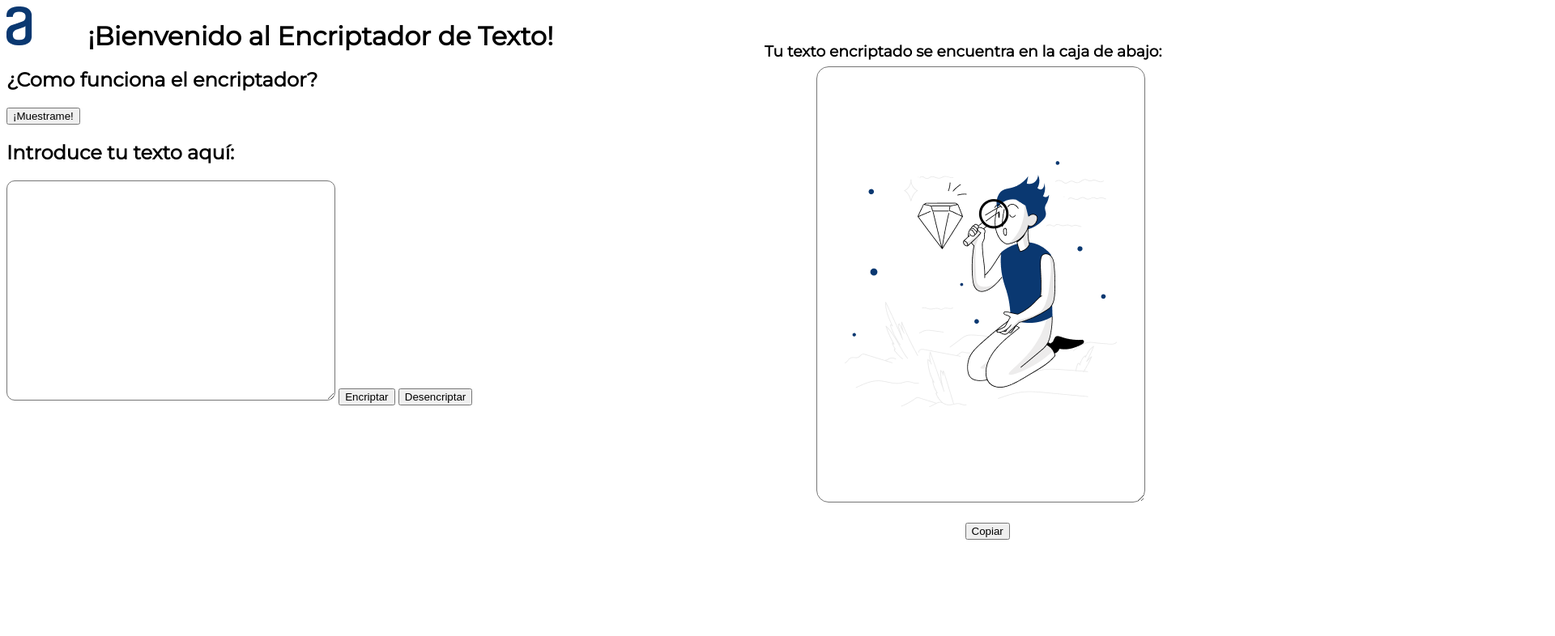
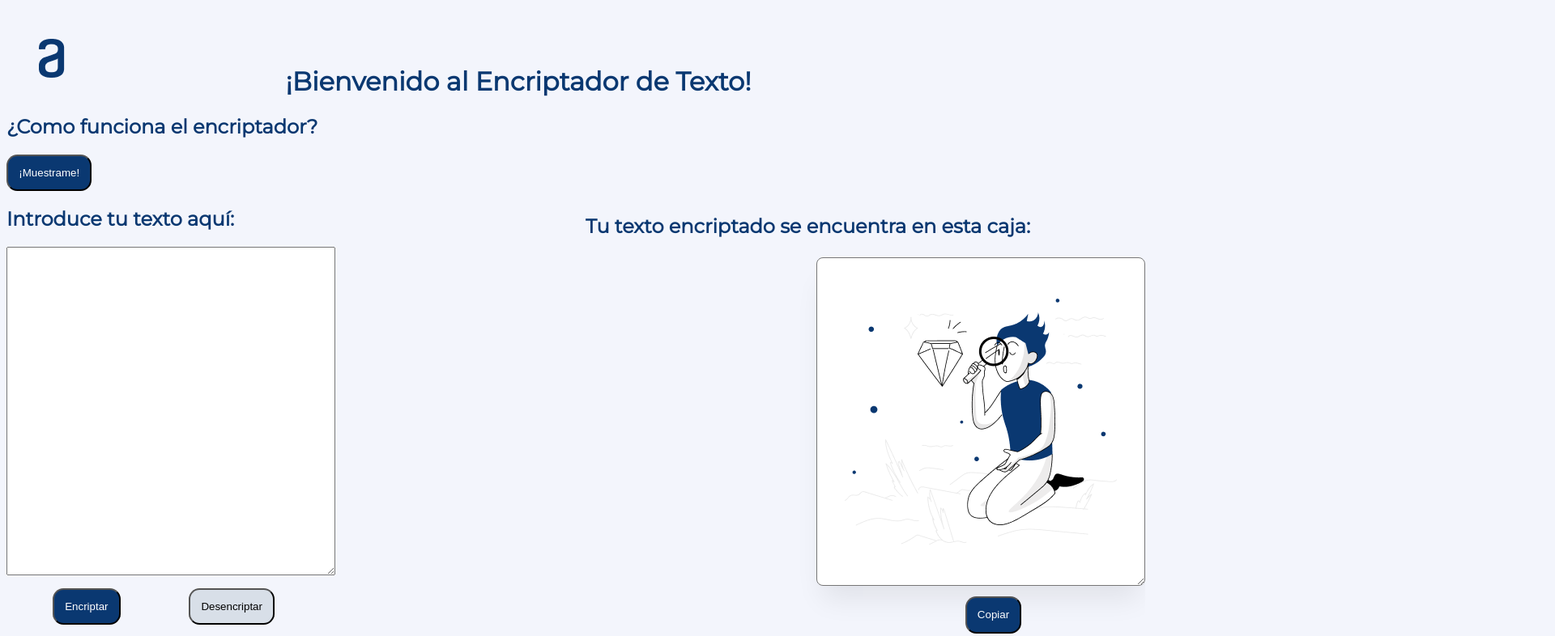
Before and after one commit to OscarMeezs04/encriptador-de-texto, a plain HTML site: page index.html in a window 1280 px wide. Shown: the top 786 px of the page at 81% size, 1920 px wide, since content can reach past the window. Drawn offline with Linux system fonts and the light colour scheme.

Commit message:
Finalización CSS pt 1

```diff
--- a/index.html
+++ b/index.html
@@ -16,7 +16,7 @@
             <img src="Imagenes/Vector.png" alt="Logo Alura" class="Logo">
             <h1 class="Titulo">¡Bienvenido al Encriptador de Texto!</h1>
             <h2 class="SubTitulo">¿Como funciona el encriptador?</h2>
-            <input type="button" value="¡Muestrame!" onclick="Display()"></input>
+            <input type="button" value="¡Muestrame!" class="Boton" onclick="Display()"></input>
 
             <div id="ReglasEncriptador">
 
@@ -35,14 +35,14 @@
 
         <main>
             <section class="Input">
-                <h2>Introduce tu texto aquí:</h2>
-                <textarea class="Caja" placeholder="Ingresa tu texto" id="mensaje" inputmode="latin"> </textarea>
-                <input type="submit"  value="Encriptar" class="Boton" onclick="Encriptar()">
+                <h2 class="SubTitulo">Introduce tu texto aquí:</h2>
+                <textarea class="Caja" id="mensaje" inputmode="latin" placeholder="Ingresa tu texto aqui"> </textarea>
+                <input type="submit"  value="Encriptar" class="Boton" onclick="Encriptar()" id="encriptador">
                 <input type="submit" value="Desencriptar" class="Boton" onclick="Desencriptar()" id="Des">
 
             </section>
             <section>
-                <h3 id="CajaTexto">Tu texto encriptado se encuentra en la caja de abajo:</h3>
+                <h2 class="SubTitulo" id="CajaTexto">Tu texto encriptado se encuentra en esta caja:</h2>
                 <textarea id="resultado" readonly> </textarea>
                 <input type="button" value="Copiar" class="Boton" id="Copy" onclick="copiarAlPortapapeles(resultado)">
             </section>
--- a/prueba.css
+++ /dev/null
@@ -1,56 +0,0 @@
-body{
-    font-family: 'Montserrat', sans-serif;
-    font-weight: bold;
-    background-color: #f3f5fc;
-}
-
-.Logo{
-    width: Fixed (120px);
-    height: Fixed (48px);
-    top: 40px;
-    left: 40px;
-    gap: 40px;
-}
-
-.Titulo{
-    position: relative;
-    display: inline;
-    margin: 0.5em 2em;
-    text-align: center;
-}
-
-#ReglasEncriptador{
-    display: none;
-}
-
-
-.Caja{
-    position: relative;
-    width: 30em;
-    height: 20em;
-    border-radius: 10px;
-}
-
-#CajaTexto{
-    position: relative;
-    left: 50em;
-    bottom: 25em;
-}
-
-#resultado{
-    position: relative;
-    width: 30em;
-    height: 40em;
-    bottom: 36em;
-    left: 75em;
-    border-radius: 15px;
-    background-image: url(/Imagenes/Muñeco.png);
-    background-repeat: no-repeat;
-    background-position: center;
-}
-
-#Copy{
-    position: relative;
-    bottom: 33em;
-    left: 58em;
-}
--- a/style.css
+++ b/style.css
@@ -1,51 +1,96 @@
 body{
     font-family: 'Montserrat', sans-serif;
     font-weight: bold;
+    background-color: #f3f5fc;
 }
 
 .Logo{
+    position: relative;
     width: Fixed (120px);
     height: Fixed (48px);
     top: 40px;
     left: 40px;
     gap: 40px;
 }
+.Titulo{
+    text-align: center;
+    position: relative;
+    padding: auto;
+    color: #0a3871;
+}
 
-.Titulo{
-    position: relative;
-    display: inline;
-    margin: 0.5em 2em;
-    text-align: center;
+.SubTitulo{
+    color: #0a3871;
 }
 
 #ReglasEncriptador{
     display: none;
+    margin: 0 auto;
 }
 
+.ListaReglas{
+    width: 40%;
+    display: inline-block;
+    vertical-align: top;
+}
 
 .Caja{
+    display: inline;
     position: relative;
     width: 30em;
-    height: 20em;
-    border-radius: 10px;
+    height: 30em;
+}
+
+.Boton{
+    background-color: #0a3871;
+    color: white;
+    padding: 1em;
+    border-radius: 1em;
+}
+
+.Boton:hover{
+    text-decoration: underline;
+    transition: 400ms;
+    transform: scale(1.1);
+    cursor: pointer;
+
+}
+
+#encriptador{
+    position: relative;
+    top: 3.2em;
+    right: 26.5em;
+
+}
+
+#Des{
+    position: relative;
+    background-color: #D8DFE8;
+    color: black;
+    top: 3.2em;
+    right: 20.5em;
+
 }
 
 #CajaTexto{
+    text-align: end;
     position: relative;
-    left: 50em;
-    bottom: 25em;
+    bottom: 20.2em;
+
 }
 
 #resultado{
-    position: relative;
-    width: 30em;
-    height: 40em;
-    bottom: 36em;
-    left: 75em;
-    border-radius: 15px;
+    border-radius: 8px;
     background-image: url(/Imagenes/Muñeco.png);
     background-repeat: no-repeat;
     background-position: center;
+    box-shadow: 0px 24px 32px -8px #00000014;
+    width: 30em;
+    height: 30em;
+    left: 75em;
+    bottom: 36em;
+    position: relative;
+
 }
 
 #Copy{
```
